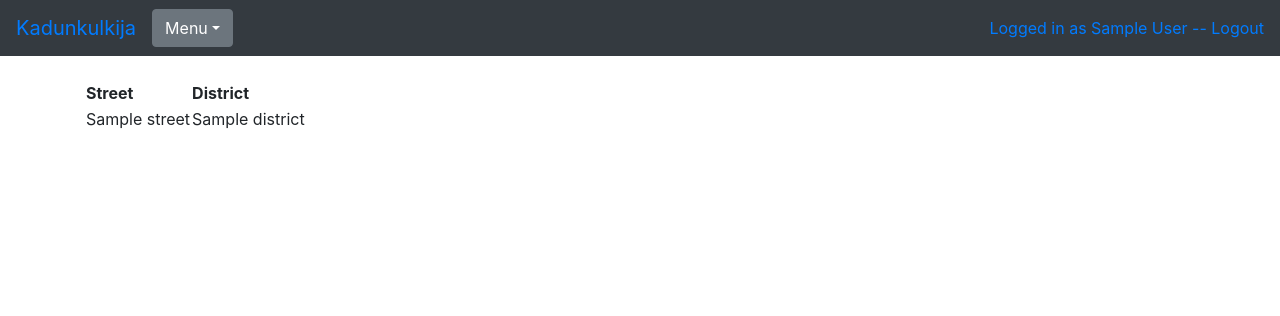
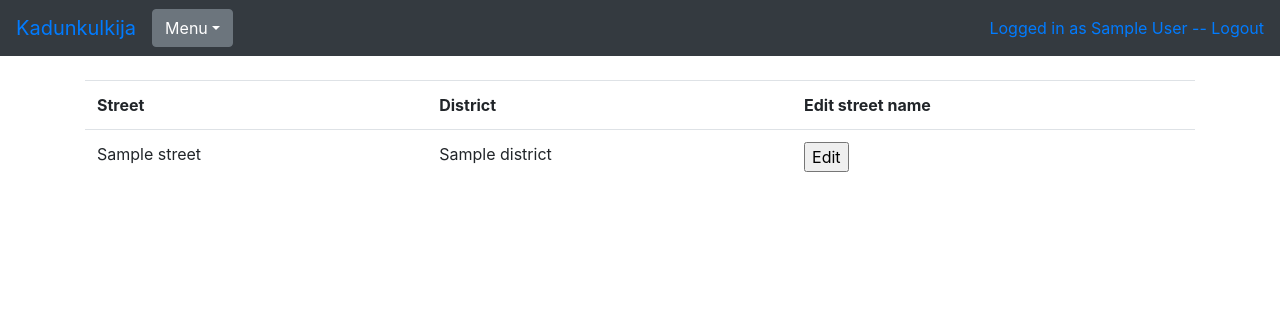
Before and after one commit to noorary/kadunkulkija, a Flask app: page /streets in a window 1280 px wide. Shown: the top 316 px of the page. Run offline with Flask 2, Linux system fonts and the light colour scheme; a user stored in the database is signed in; tables that the repository leaves empty hold one stand-in row (values such as "Sample post"); some libraries are stand-ins or nearby versions.

Commit message:
katujen listausta muutettu hieman

```diff
--- a/application/templates/streets/list.html
+++ b/application/templates/streets/list.html
@@ -1,16 +1,31 @@
 {% extends "layout.html" %}
 
 {% block body %}
-  <table>
+  <table class="table">
     <tr>
       <th>Street</th>
       <th>District</th>
+      {% if current_user.is_authenticated %}
+      <th>Edit street name</th>
+      <!-- <th>Delete street</th> -->
+      {% endif %}
     </tr>
     {% for street in streets %}
     <tr>
       <td>{{ street.name }}</td>
       <td>{{ street.district.name }}</td>
+      <td>
+        <form method="GET" action="{{ url_for('edit_street_name', street_id=street.id) }}">
+          <input type="submit" value="Edit"/>
+        </form>
+      </td>
+      <!-- <td>
+        <form method="POST" action="{{ url_for('delete_street', street_id=street.id) }}">
+          <input type="submit" value="Delete"/>
+        </form>
+      </td> -->
     </tr>
+
     {% endfor %}
   </table>
 {% endblock %}
```
